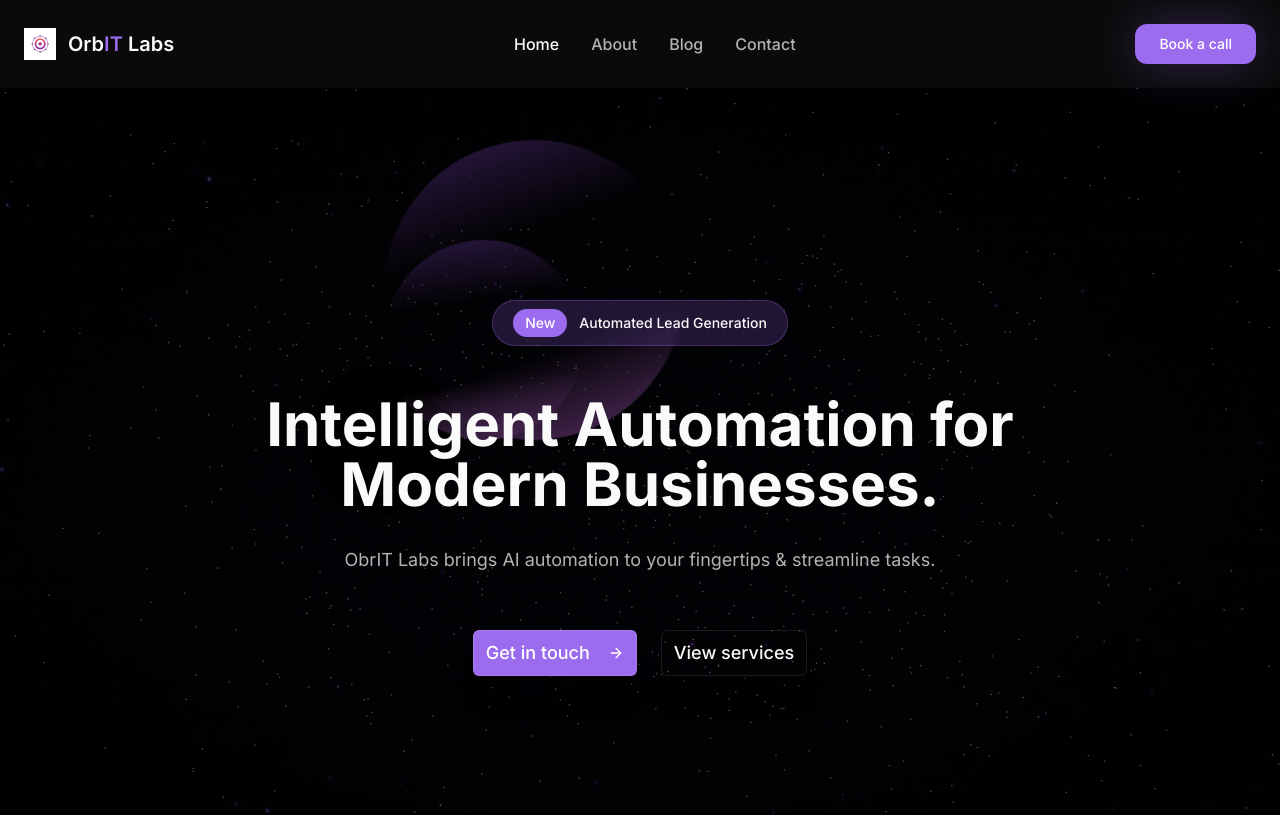
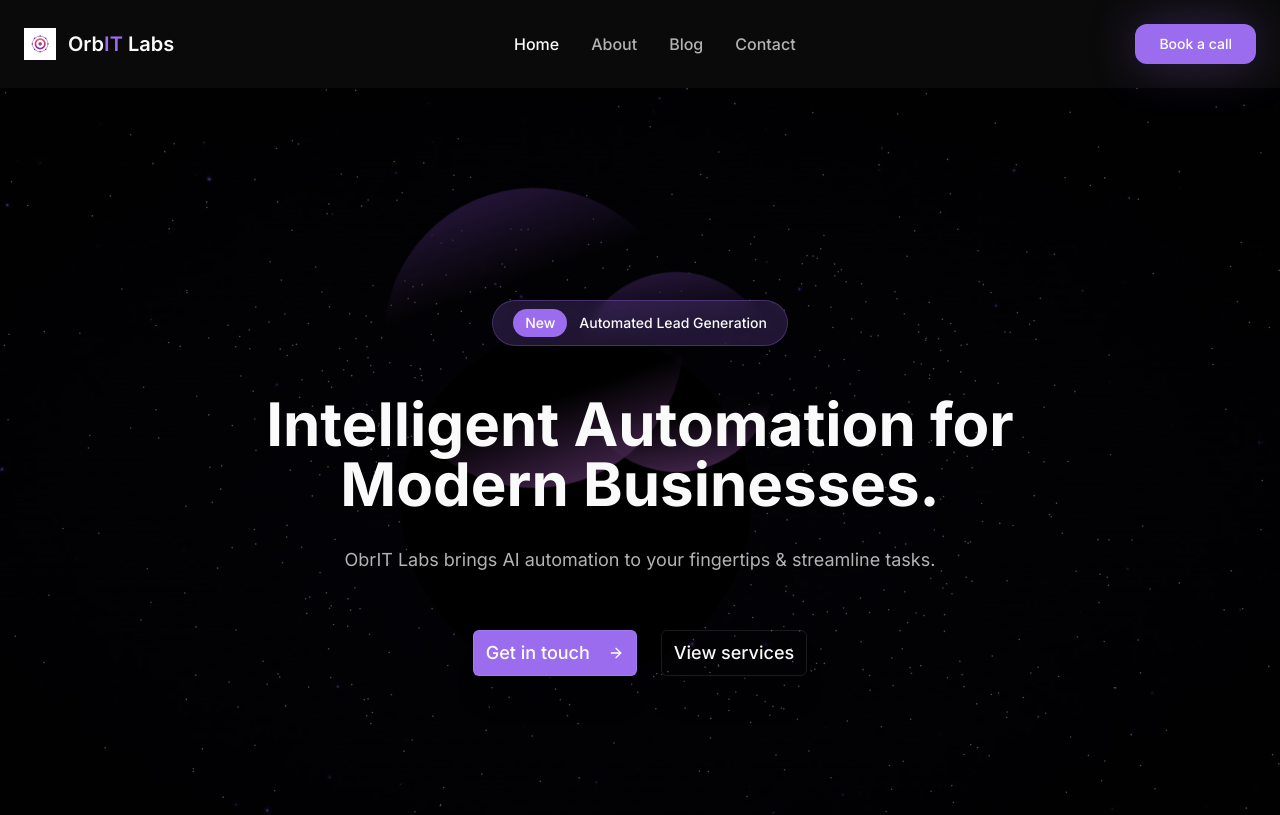
Before and after one commit to manishtarjan2/framer-magic-hero, a React (Vite) app: page / in a window 1280 px wide. Shown: the top 815 px of the page. Built offline with nearby package versions, Linux system fonts and the light colour scheme; the HTML template or start-up script is replaced by a standard one.

Commit message:
Manual edit: src/components/HeroSection.tsx

```diff
--- a/src/components/HeroSection.tsx
+++ b/src/components/HeroSection.tsx
@@ -181,15 +181,15 @@ const HeroSection = () => {
       <div
         className="absolute z-0 pointer-events-none"
         style={{
-          width: '150px',
-          height: '150px',
+          width: '350px',
+          height: '350px',
           display: 'block',
           backgroundColor: '#000000',
           overflow: 'visible',
           position: 'absolute',
           borderRadius: '296px',
-          bottom: 'calc(20% + 18rem)',
-          left: '30%',
+          bottom: 'calc(20% + 14rem)',
+          left: '45%',
           transform: 'translate(-50%, 50%)'
         }}
       ></div>
@@ -198,7 +198,7 @@ const HeroSection = () => {
       <div
         className="absolute animate-spin-slow z-0 pointer-events-none"
         style={{
-          bottom: 'calc(20% + 18rem)',
+          bottom: 'calc(20% + 15rem)',
           left: '30%',
           transform: 'translate(-50%, 50%)',
           width: '300px',
@@ -217,8 +217,8 @@ const HeroSection = () => {
       <div
         className="absolute animate-spin-reverse z-0 pointer-events-none"
         style={{
-          bottom: 'calc(20% + 18rem)',
-          left: '30%',
+          bottom: 'calc(20% + 16rem)',
+          left: '45%',
           transform: 'translate(-50%, 50%)',
           width: '200px',
           height: '200px',
```
